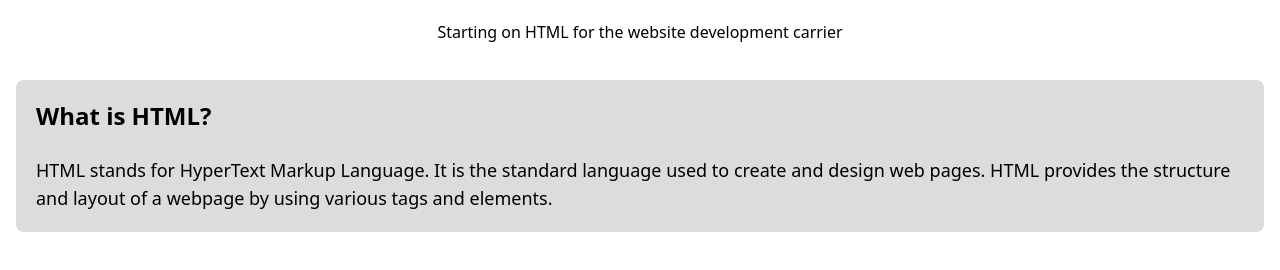
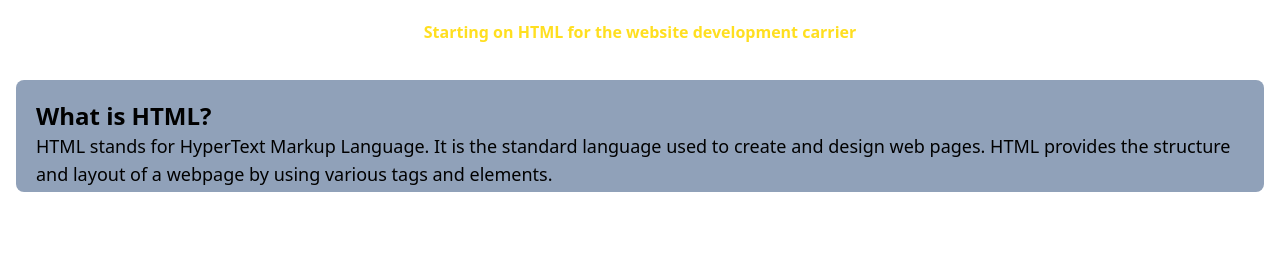
Before and after one commit to Pritam-Rauniyar/html, a plain HTML site: page classes/index.html in a window 1280 px wide. Drawn offline with nearby package versions, Linux system fonts and the light colour scheme.

Commit message:
proper work for a card with answer

```diff
--- a/classes/index.html
+++ b/classes/index.html
@@ -6,12 +6,11 @@
      <script src="https://cdn.jsdelivr.net/npm/@tailwindcss/browser@4"></script>
     <title>classes on html</title>
 </head>
-<body>
-    <h1 class="p-5 justify-center items-center flex flex-wrap">Starting on HTML for the website development carrier</h1>
-
-    <div class="p-1 m-4 bg-zinc-600/20 color-white rounded-lg ">
-        <h2 class="p-2 m-2 text-2xl font-bold">What is HTML?</h2>
-        <p class="p-2 m-2 text-lg">HTML stands for HyperText Markup Language. It is the standard language used to create and design web pages. HTML provides the structure and layout of a webpage by using various tags and elements.</p>
+<body class="dark:bg-zinc-500">
+    <h1 class="p-5 justify-center items-center flex flex-wrap text-yellow-300 font-[700]">Starting on HTML for the website development carrier</h1>
+    <div class="p-1 m-4 bg-slate-400 color-white rounded-lg ">
+        <h2 class="p-2 mt-2 ml-2 text-2xl font-bold text-black">What is HTML?</h2>
+        <p class="ml-4 -mt-2  text-lg">HTML stands for HyperText Markup Language. It is the standard language used to create and design web pages. HTML provides the structure and layout of a webpage by using various tags and elements.</p>
 
     </div>
 </body>
```
